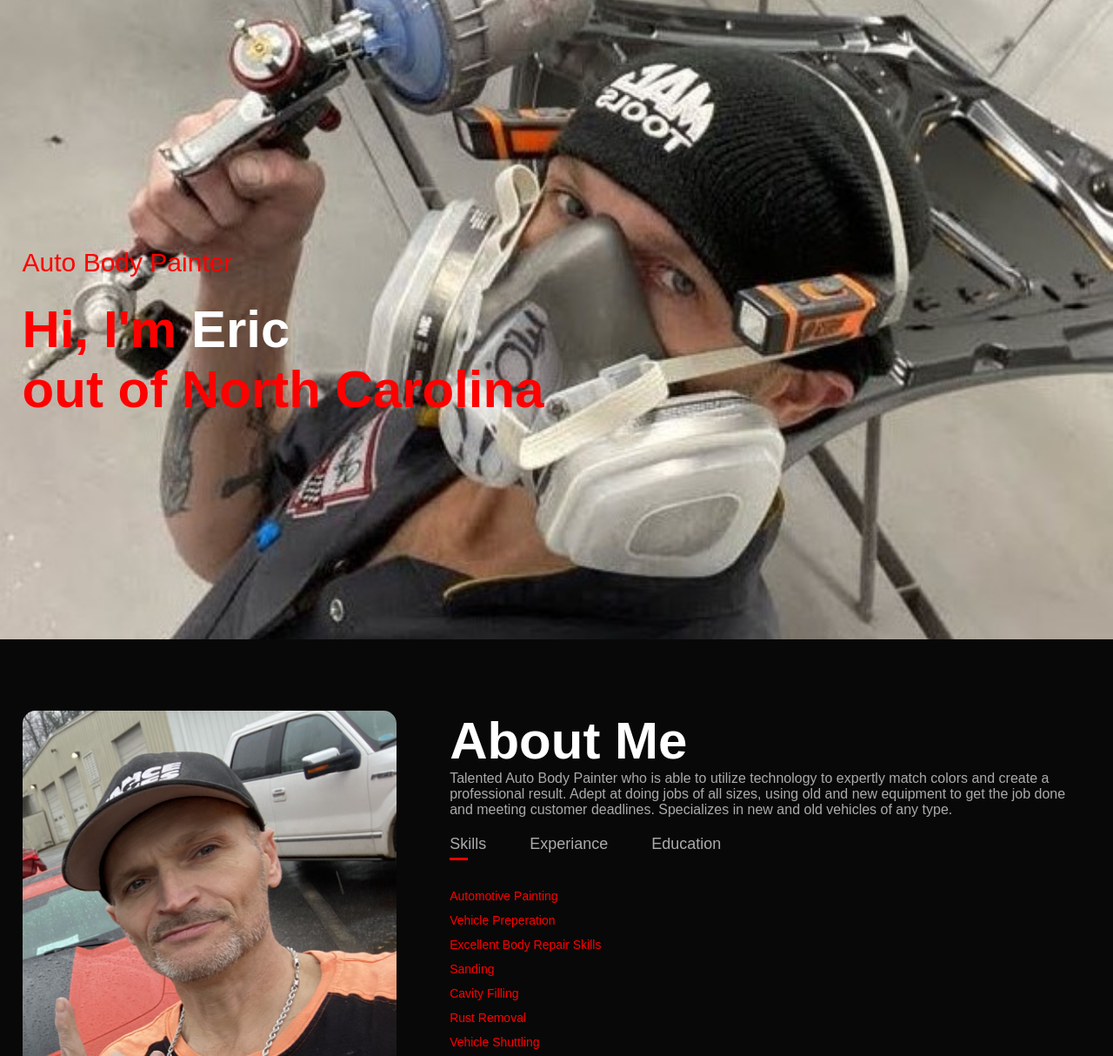
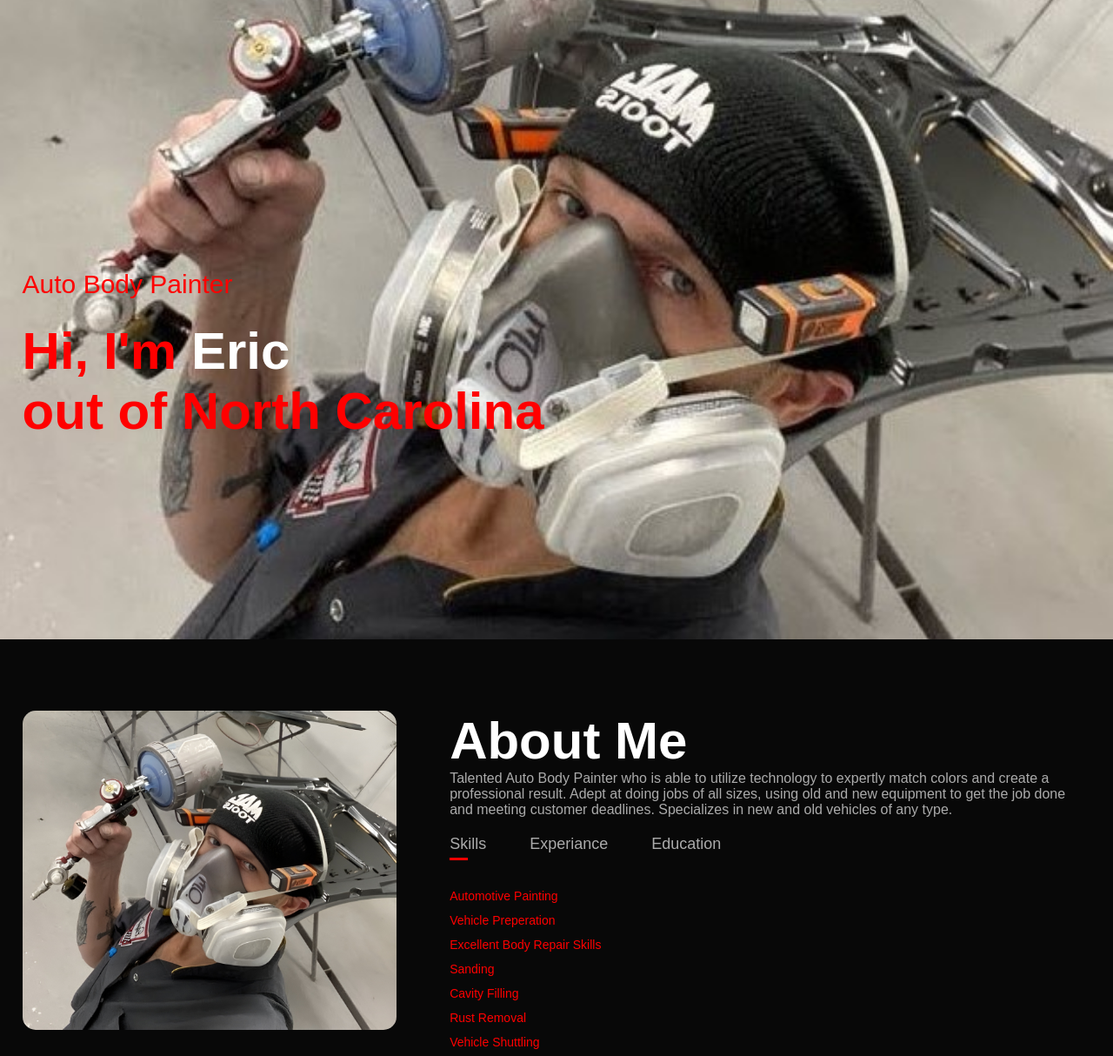
Before and after one commit to ravenlokss75/Eric-Ornduff-Portfolio, a plain HTML site: page index.html in a window 1280 px wide. Shown: the part 70-1284 px from the top of the page at 87% size. Drawn offline with nearby package versions, Linux system fonts and the light colour scheme.

Commit message:
ajusted header-text to be 27% to be closer to the bottom border

```diff
--- a/index.html
+++ b/index.html
@@ -33,7 +33,7 @@
         <div class="container">
             <div class="row">
                 <div class="about-col-1">
-                    <img src="./images/eric-photo.jpg">
+                    <img src="./images/IMG_3799 (1).jpg">
                 </div>
                 <div class="about-col-2">
                     <h1 class="sub-title">About Me</h1>
--- a/styles.css
+++ b/styles.css
@@ -78,7 +78,7 @@ nav ul li a:hover::after {
 .header-text {
     color: #ff0000;
     box-shadow: 20px #080808;
-    margin-top: 25%;
+    margin-top: 27%;
     font-size: 30px;
     font-weight: 500%;
 }
```
Also changed, not shown: images/IMG_3799 (1).jpg (added).
